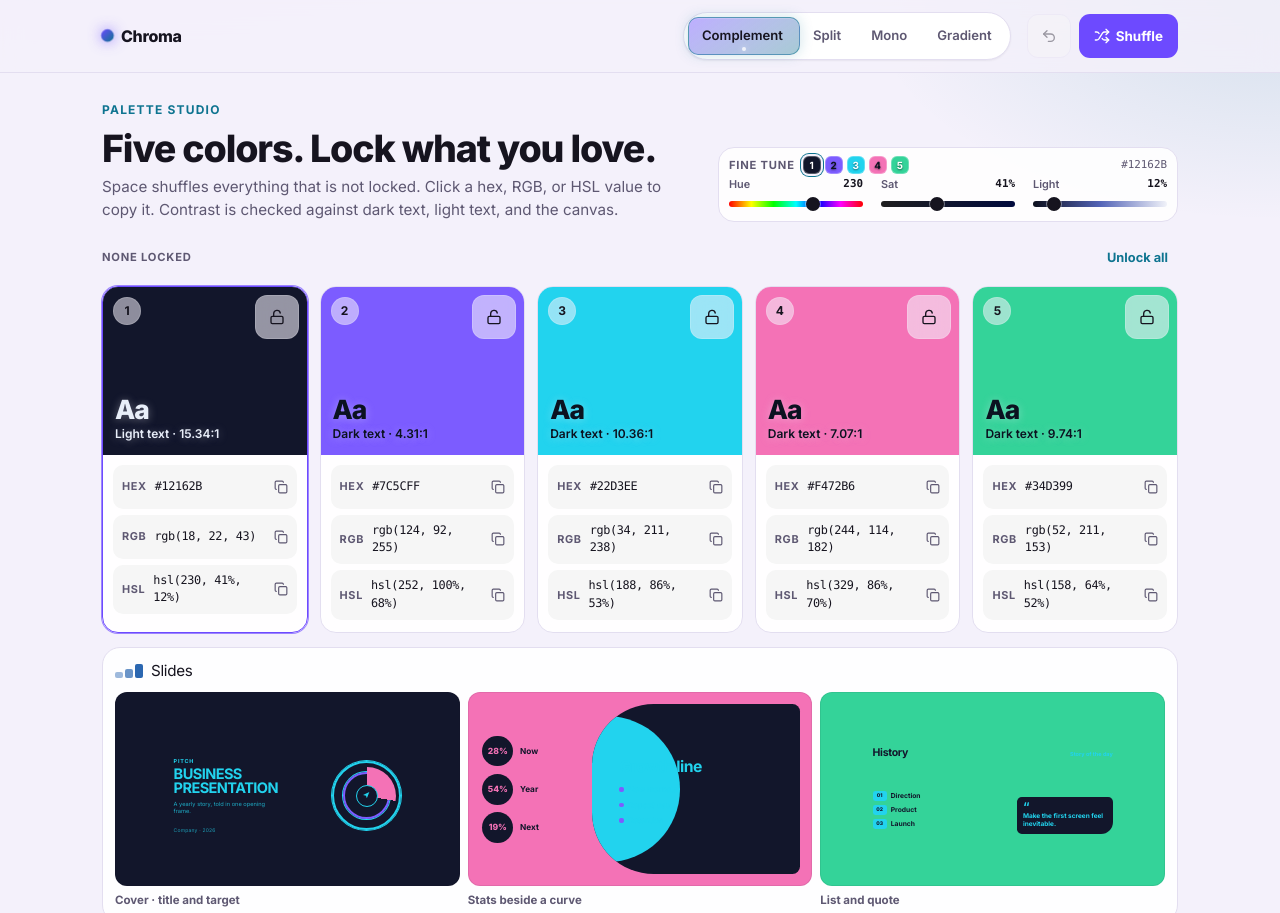
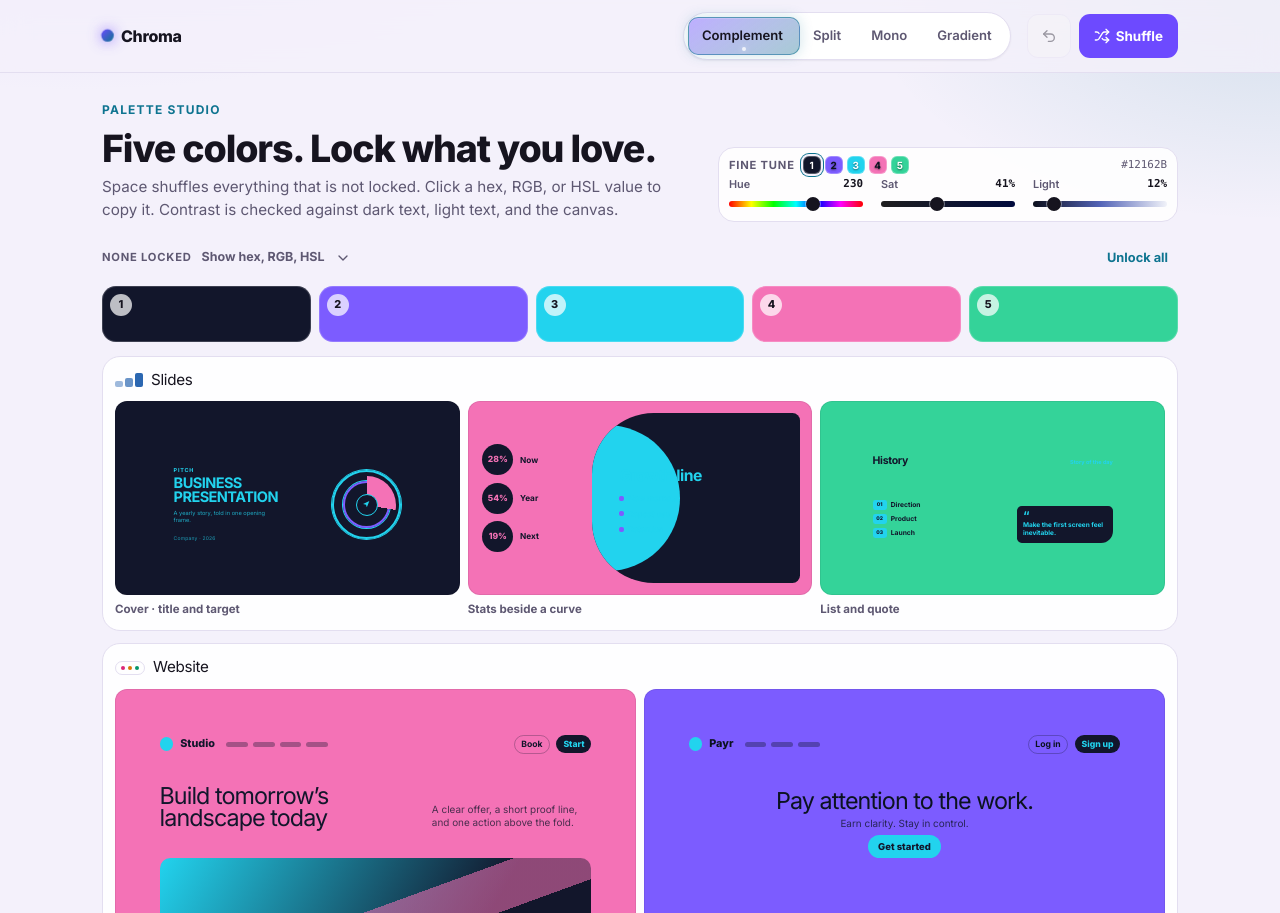
Before and after one commit to morriscsy/chroma, a React app: page pages/index.html in a window 1280 px wide. Shown: the top 913 px of the page. Built offline with nearby package versions, Linux system fonts and the light colour scheme.

Commit message:
Collapse the color plates until the values are needed.
The five colors stay as a short strip so the slide and site ideas stay in view. Tap to open hex, RGB, and HSL.

```diff
--- a/src/components/palette-studio.tsx
+++ b/src/components/palette-studio.tsx
@@ -1,5 +1,5 @@
 import { useEffect, useLayoutEffect, useMemo, useRef, useState, type CSSProperties } from "react";
-import { Check, Copy, Download, Lock, Shuffle, Undo2, Unlock } from "lucide-react";
+import { Check, ChevronDown, Copy, Download, Lock, Shuffle, Undo2, Unlock } from "lucide-react";
 import {
   CANVAS,
   HARMONIES,
@@ -38,6 +38,7 @@ function loadSaved(): { palette: Swatch[]; locks: boolean[]; harmony: Harmony }
       palette?: { hex?: string }[];
       locks?: boolean[];
       harmony?: string;
+      platesOpen?: boolean;
     };
     if (!Array.isArray(data.palette) || data.palette.length !== 5) return null;
     if (!data.palette.every((item) => typeof item.hex === "string" && /^#[0-9A-Fa-f]{6}$/.test(item.hex))) {
@@ -99,6 +100,7 @@ export function PaletteStudio() {
   const [gradients, setGradients] = useState<Swatch[][]>([]);
   const [activeGradient, setActiveGradient] = useState(0);
   const [openTip, setOpenTip] = useState<Harmony | null>(null);
+  const [platesOpen, setPlatesOpen] = useState(false);
   const paletteRef = useRef(palette);
   const locksRef = useRef(locks);
   const harmonyRef = useRef(harmony);
@@ -176,13 +178,20 @@ export function PaletteStudio() {
       setLocks(saved.locks);
       setHarmony(saved.harmony);
     }
+    try {
+      const raw = localStorage.getItem(STORAGE_KEY);
+      const data = raw ? (JSON.parse(raw) as { platesOpen?: boolean }) : null;
+      if (data?.platesOpen) setPlatesOpen(true);
+    } catch {
+      /* keep the plates collapsed */
+    }
     setHydrated(true);
   }, []);
 
   useEffect(() => {
     if (!hydrated) return;
-    localStorage.setItem(STORAGE_KEY, JSON.stringify({ palette, locks, harmony }));
-  }, [palette, locks, harmony, hydrated]);
+    localStorage.setItem(STORAGE_KEY, JSON.stringify({ palette, locks, harmony, platesOpen }));
+  }, [palette, locks, harmony, platesOpen, hydrated]);
 
   useEffect(() => {
     if (!hydrated || harmony !== "gradient") return;
@@ -580,13 +589,24 @@ export function PaletteStudio() {
           ))}
         </div>
 
+        <section className="plates" data-open={platesOpen ? "true" : "false"}>
           <div className="grid-head">
-          <p className="kind">{lockedCount === 0 ? "None locked" : `${lockedCount} locked`}</p>
+            <button
+              type="button"
+              className="plates-toggle"
+              aria-expanded={platesOpen}
+              onClick={() => setPlatesOpen((open) => !open)}
+            >
+              <span className="kind">{lockedCount === 0 ? "None locked" : `${lockedCount} locked`}</span>
+              <span className="plates-hint">{platesOpen ? "Hide values" : "Show hex, RGB, HSL"}</span>
+              <ChevronDown />
+            </button>
             <button type="button" className="btn-text" onClick={unlockAll}>
               Unlock all
             </button>
           </div>
 
+          {platesOpen ? (
             <div className="swatch-grid">
               {palette.map((swatch, index) => {
                 const report = contrastReport(swatch);
@@ -658,6 +678,17 @@ export function PaletteStudio() {
                 );
               })}
             </div>
+          ) : (
+            <button type="button" className="plates-strip" onClick={() => setPlatesOpen(true)}>
+              {palette.map((swatch, index) => (
+                <span key={index} className="plates-chip" style={{ backgroundColor: swatch.hex }}>
+                  <span>{index + 1}</span>
+                  {locks[index] ? <span className="rail-lock" /> : null}
+                </span>
+              ))}
+            </button>
+          )}
+        </section>
 
         <PaletteUses palette={palette} gradient={harmony === "gradient"} />
 
--- a/src/styles.css
+++ b/src/styles.css
@@ -1059,6 +1059,66 @@
     justify-content: space-between;
     gap: 10px;
   }
+  .plates-toggle {
+    display: inline-flex;
+    align-items: center;
+    gap: 10px;
+    min-height: 36px;
+    padding: 0;
+    border: 0;
+    background: transparent;
+    color: inherit;
+    font: inherit;
+    text-align: left;
+  }
+  .plates-toggle svg {
+    width: 16px;
+    height: 16px;
+    color: var(--color-muted);
+    transition: transform 0.22s cubic-bezier(0.22, 1, 0.36, 1);
+  }
+  .plates[data-open="true"] .plates-toggle svg {
+    transform: rotate(180deg);
+  }
+  .plates-hint {
+    color: var(--color-muted);
+    font-size: 0.78rem;
+    font-weight: 650;
+  }
+  .plates-strip {
+    width: 100%;
+    display: grid;
+    grid-template-columns: repeat(5, minmax(0, 1fr));
+    gap: 8px;
+    padding: 0;
+    border: 0;
+    background: transparent;
+  }
+  .plates-chip {
+    position: relative;
+    display: block;
+    height: 56px;
+    border-radius: 14px;
+    box-shadow: inset 0 0 0 1px color-mix(in srgb, #fff 18%, transparent);
+  }
+  .plates-chip > span:first-child {
+    position: absolute;
+    top: 8px;
+    left: 8px;
+    min-width: 22px;
+    height: 22px;
+    display: grid;
+    place-items: center;
+    border-radius: 99px;
+    background: color-mix(in srgb, #fff 72%, transparent);
+    color: #16141f;
+    font-size: 0.68rem;
+    font-weight: 800;
+  }
+  .plates-chip .rail-lock {
+    top: 10px;
+    right: 10px;
+  }
   .kind {
     margin: 0;
     color: var(--color-muted);
```
Lines whose indentation alone changed are shown as unchanged.
